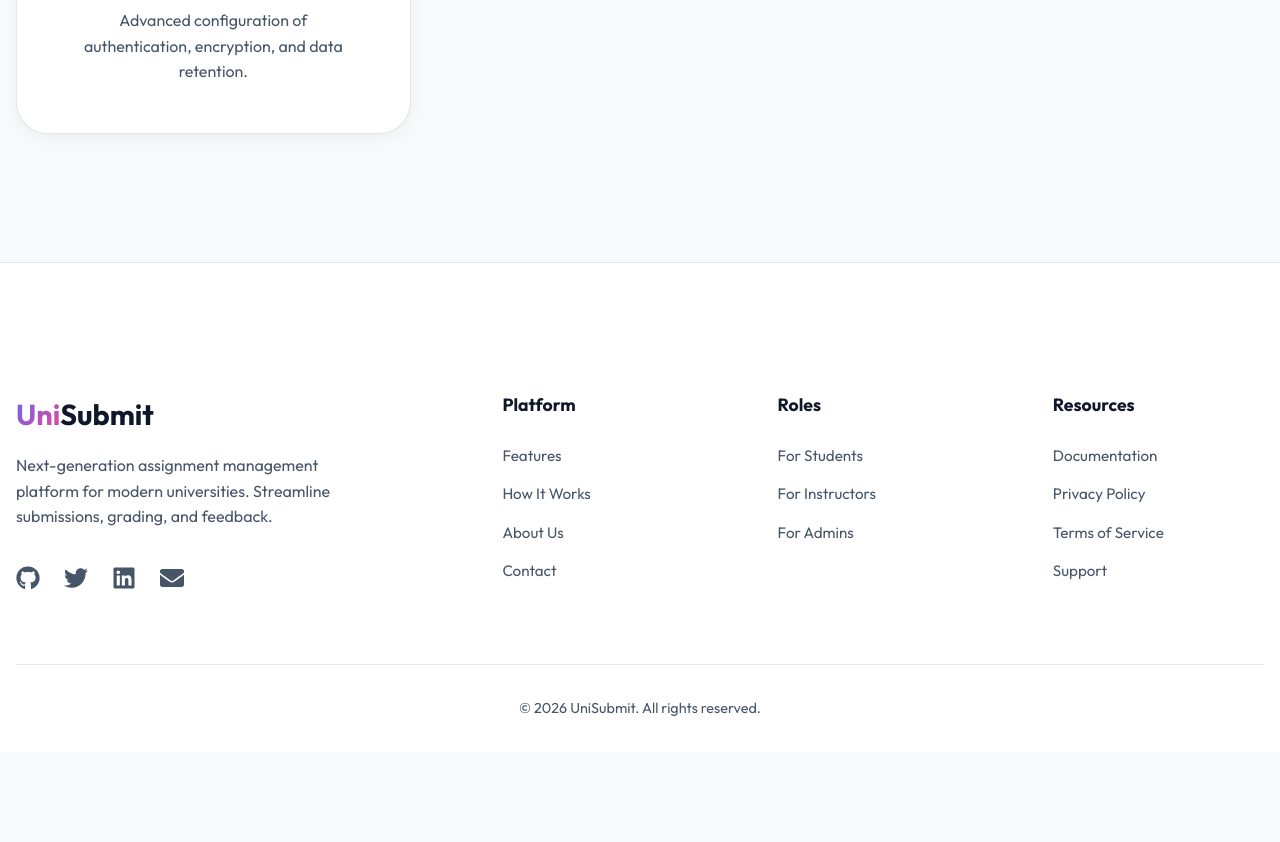
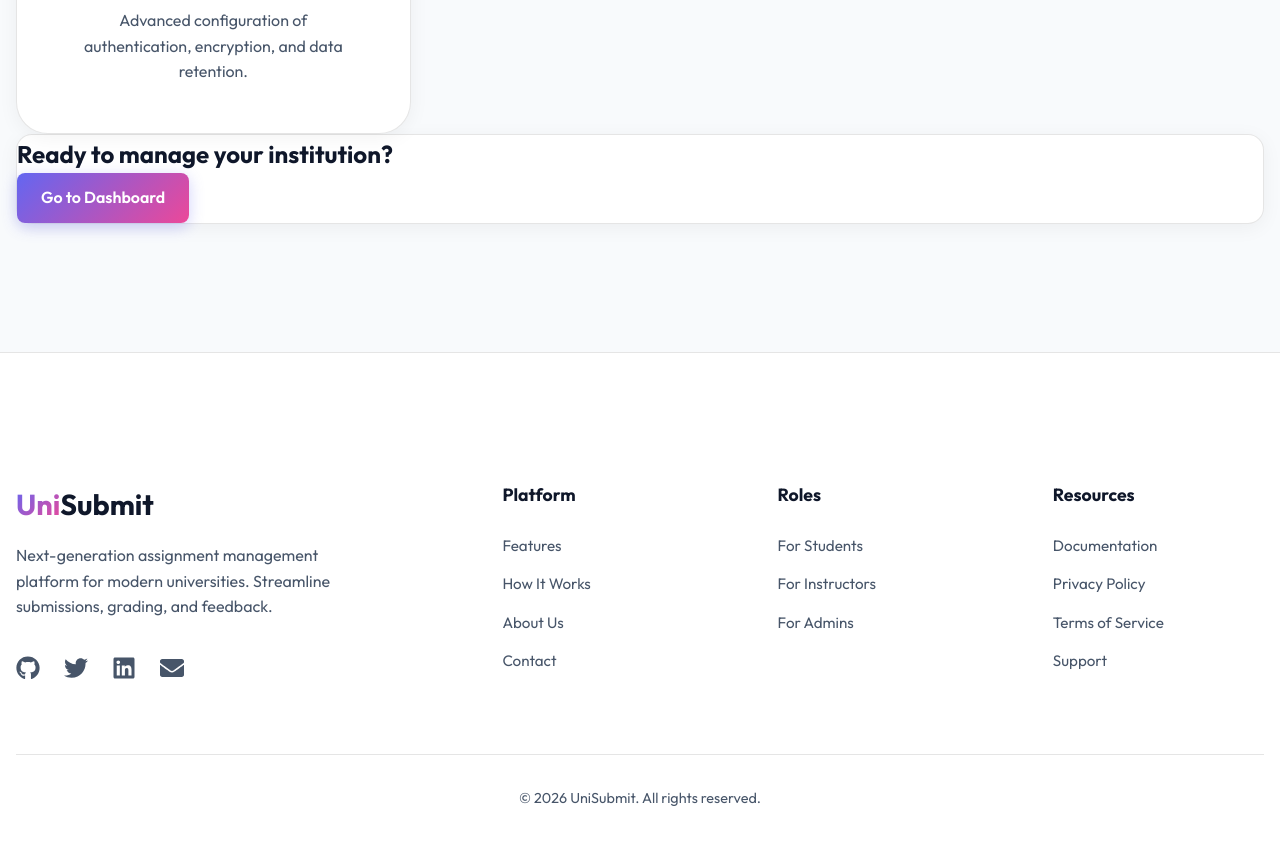
Before and after one commit to Abdurehman95/university-project-submission-system, a React (Vite) app in the folder react-app/: page /admins in a window 1280 px wide. Shown: the part 900-1742 px from the top of the page. Before the commit the page ends 1652 px from the top, so only its background shows below. Built offline with nearby package versions, Linux system fonts and the light colour scheme.

Commit message:
update on admin page

```diff
--- a/react-app/src/pages/ForAdmins/ForAdmins.jsx
+++ b/react-app/src/pages/ForAdmins/ForAdmins.jsx
@@ -1,5 +1,6 @@
 import React from 'react';
 import { motion } from 'framer-motion';
+import { Link } from 'react-router-dom';
 import { FiUsers, FiSettings, FiLayout, FiShield } from 'react-icons/fi';
 import '../ForStudents/RolePage.css';
 
@@ -35,6 +36,13 @@ const ForAdmins = () => {
           ))}
         </div>
       </section>
+
+      <section className="role-cta container">
+        <div className="cta-wrapper glass-panel">
+          <h2>Ready to manage your institution?</h2>
+          <Link to="/dashboard/admin" className="btn btn-primary">Go to Dashboard</Link>
+        </div>
+      </section>
     </div>
   );
 };
```
